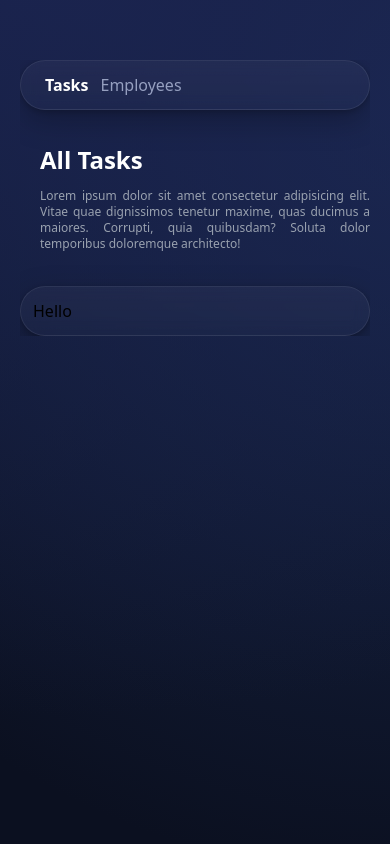
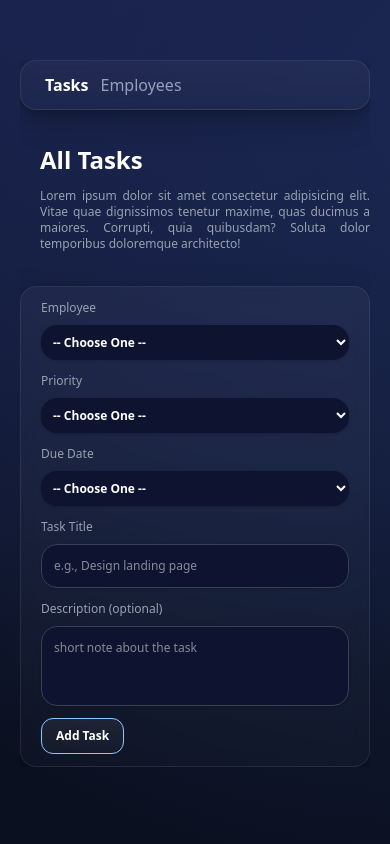
Before and after one commit to TamalPakrasi/PHP-learning-projects, a PHP site: page / in a window 390 px wide. Run offline with PHP 8.4, Linux system fonts and the light colour scheme.

Commit message:
employee management: add responsive grid form layout

```diff
--- a/Mega-Projects/Employee Management System/public/css/output.css
+++ b/Mega-Projects/Employee Management System/public/css/output.css
@@ -7,7 +7,10 @@
       "Segoe UI Emoji", "Segoe UI Symbol", "Noto Color Emoji";
     --font-mono: ui-monospace, SFMono-Regular, Menlo, Monaco, Consolas, "Liberation Mono",
       "Courier New", monospace;
+    --color-blue-300: oklch(80.9% 0.105 251.813);
+    --color-blue-400: oklch(70.7% 0.165 254.624);
     --color-gray-400: oklch(70.7% 0.022 261.325);
+    --color-gray-700: oklch(37.3% 0.034 259.733);
     --color-white: #fff;
     --spacing: 0.25rem;
     --text-xs: 0.75rem;
@@ -18,15 +21,17 @@
     --text-lg--line-height: calc(1.75 / 1.125);
     --text-2xl: 1.5rem;
     --text-2xl--line-height: calc(2 / 1.5);
-    --text-3xl: 1.875rem;
-    --text-3xl--line-height: calc(2.25 / 1.875);
     --font-weight-semibold: 600;
     --font-weight-bold: 700;
+    --radius-xl: 0.75rem;
+    --radius-2xl: 1rem;
     --blur-sm: 8px;
     --default-font-family: var(--font-sans);
     --default-mono-font-family: var(--font-mono);
+    --color-dropdown: #0e1430;
     --color-nav-1: rgba(255, 255, 255, 0.04);
     --color-nav-2: rgba(255, 255, 255, 0.02);
+    --color-btn-1: rgba(255, 255, 255, 0.06);
     --color-border-box: rgba(255, 255, 255, 0.08);
   }
 }
@@ -191,9 +196,6 @@
   .left-0 {
     left: calc(var(--spacing) * 0);
   }
-  .z-999 {
-    z-index: 999;
-  }
   .z-9999 {
     z-index: 9999;
   }
@@ -203,14 +205,17 @@
   .ms-3 {
     margin-inline-start: calc(var(--spacing) * 3);
   }
-  .mt-8 {
-    margin-top: calc(var(--spacing) * 8);
-  }
   .mt-8\.5 {
     margin-top: calc(var(--spacing) * 8.5);
   }
+  .mb-2 {
+    margin-bottom: calc(var(--spacing) * 2);
+  }
   .mb-3 {
     margin-bottom: calc(var(--spacing) * 3);
+  }
+  .block {
+    display: block;
   }
   .flex {
     display: flex;
@@ -221,11 +226,11 @@
   .min-h-\[100dvh\] {
     min-height: 100dvh;
   }
-  .border-collapse {
-    border-collapse: collapse;
+  .w-full {
+    width: 100%;
   }
-  .resize {
-    resize: both;
+  .resize-none {
+    resize: none;
   }
   .flex-col {
     flex-direction: column;
@@ -243,6 +248,15 @@
     border-style: var(--tw-border-style);
     border-width: 1px;
   }
+  .border-gray-700 {
+    border-color: var(--color-gray-700);
+  }
+  .p-2 {
+    padding: calc(var(--spacing) * 2);
+  }
+  .p-3 {
+    padding: calc(var(--spacing) * 3);
+  }
   .px-5 {
     padding-inline: calc(var(--spacing) * 5);
   }
@@ -259,13 +273,12 @@
     font-size: var(--text-2xl);
     line-height: var(--tw-leading, var(--text-2xl--line-height));
   }
-  .text-3xl {
-    font-size: var(--text-3xl);
-    line-height: var(--tw-leading, var(--text-3xl--line-height));
-  }
   .text-xs {
     font-size: var(--text-xs);
     line-height: var(--tw-leading, var(--text-xs--line-height));
+  }
+  .text-\[12px\] {
+    font-size: 12px;
   }
   .leading-4 {
     --tw-leading: calc(var(--spacing) * 4);
@@ -288,19 +301,19 @@
   .text-white {
     color: var(--color-white);
   }
-  .underline {
-    text-decoration-line: underline;
-  }
-  .outline {
-    outline-style: var(--tw-outline-style);
-    outline-width: 1px;
-  }
-  .backdrop-filter {
-    -webkit-backdrop-filter: var(--tw-backdrop-blur,) var(--tw-backdrop-brightness,) var(--tw-backdrop-contrast,) var(--tw-backdrop-grayscale,) var(--tw-backdrop-hue-rotate,) var(--tw-backdrop-invert,) var(--tw-backdrop-opacity,) var(--tw-backdrop-saturate,) var(--tw-backdrop-sepia,);
-    backdrop-filter: var(--tw-backdrop-blur,) var(--tw-backdrop-brightness,) var(--tw-backdrop-contrast,) var(--tw-backdrop-grayscale,) var(--tw-backdrop-hue-rotate,) var(--tw-backdrop-invert,) var(--tw-backdrop-opacity,) var(--tw-backdrop-saturate,) var(--tw-backdrop-sepia,);
-  }
   .sm\:text-sm {
     @media (width >= 40rem) {
+      font-size: var(--text-sm);
+      line-height: var(--tw-leading, var(--text-sm--line-height));
+    }
+  }
+  .md\:col-span-full {
+    @media (width >= 48rem) {
+      grid-column: 1 / -1;
+    }
+  }
+  .md\:text-sm {
+    @media (width >= 48rem) {
       font-size: var(--text-sm);
       line-height: var(--tw-leading, var(--text-sm--line-height));
     }
@@ -308,6 +321,36 @@
   .md\:text-\[1\.75rem\] {
     @media (width >= 48rem) {
       font-size: 1.75rem;
+    }
+  }
+  .lg\:col-span-full {
+    @media (width >= 64rem) {
+      grid-column: 1 / -1;
+    }
+  }
+  .lg\:col-start-4 {
+    @media (width >= 64rem) {
+      grid-column-start: 4;
+    }
+  }
+  .lg\:row-start-1 {
+    @media (width >= 64rem) {
+      grid-row-start: 1;
+    }
+  }
+  .lg\:row-start-2 {
+    @media (width >= 64rem) {
+      grid-row-start: 2;
+    }
+  }
+  .lg\:row-start-3 {
+    @media (width >= 64rem) {
+      grid-row-start: 3;
+    }
+  }
+  .lg\:self-end {
+    @media (width >= 64rem) {
+      align-self: flex-end;
     }
   }
   .lg\:text-lg {
@@ -323,10 +366,12 @@
     }
   }
 }
-@layer utilities {
+@layer base {
   .bg-root {
     background: radial-gradient(1200px 800px at 10% -10%, #1b2450, transparent), radial-gradient(800px 800px at 110% 10%, #1a2a52, transparent), #0b1020;
   }
+}
+@layer utilities {
   .container-max {
     width: 100%;
     @media (width >= 40rem) {
@@ -346,7 +391,7 @@
     }
   }
   .card-cover {
-    border-radius: calc(infinity * 1px);
+    border-radius: var(--radius-2xl);
     border-style: var(--tw-border-style);
     border-width: 1px;
     border-color: var(--color-border-box);
@@ -366,6 +411,64 @@
     -webkit-backdrop-filter: var(--tw-backdrop-blur,) var(--tw-backdrop-brightness,) var(--tw-backdrop-contrast,) var(--tw-backdrop-grayscale,) var(--tw-backdrop-hue-rotate,) var(--tw-backdrop-invert,) var(--tw-backdrop-opacity,) var(--tw-backdrop-saturate,) var(--tw-backdrop-sepia,);
     backdrop-filter: var(--tw-backdrop-blur,) var(--tw-backdrop-brightness,) var(--tw-backdrop-contrast,) var(--tw-backdrop-grayscale,) var(--tw-backdrop-hue-rotate,) var(--tw-backdrop-invert,) var(--tw-backdrop-opacity,) var(--tw-backdrop-saturate,) var(--tw-backdrop-sepia,);
   }
+  .form-grid {
+    display: grid;
+    grid-template-columns: repeat(1, minmax(0, 1fr));
+    gap: calc(var(--spacing) * 3);
+    padding-inline: calc(var(--spacing) * 2);
+    @media (width >= 48rem) {
+      grid-template-columns: repeat(3, minmax(0, 1fr));
+    }
+    @media (width >= 64rem) {
+      grid-template-columns: 1fr 1fr 1fr 100px;
+    }
+  }
+  .form-field {
+    border-radius: var(--radius-2xl);
+    background-color: var(--color-dropdown);
+    font-size: 12px;
+    color: var(--color-white);
+    --tw-shadow: 0 1px 3px 0 var(--tw-shadow-color, rgb(0 0 0 / 0.1)), 0 1px 2px -1px var(--tw-shadow-color, rgb(0 0 0 / 0.1));
+    box-shadow: var(--tw-inset-shadow), var(--tw-inset-ring-shadow), var(--tw-ring-offset-shadow), var(--tw-ring-shadow), var(--tw-shadow);
+    &:focus {
+      outline-style: var(--tw-outline-style);
+      outline-width: 3px;
+    }
+    &:focus {
+      outline-color: var(--color-blue-400);
+    }
+    @media (width >= 48rem) {
+      font-size: var(--text-sm);
+      line-height: var(--tw-leading, var(--text-sm--line-height));
+    }
+  }
+  .btn {
+    width: fit-content;
+    height: fit-content;
+    border-radius: var(--radius-xl);
+    border-style: var(--tw-border-style);
+    border-width: 1px;
+    border-color: var(--color-blue-300);
+    --tw-gradient-position: 180deg;
+    @supports (background-image: linear-gradient(in lab, red, red)) {
+      --tw-gradient-position: 180deg in oklab;
+    }
+    background-image: linear-gradient(var(--tw-gradient-stops));
+    --tw-gradient-from: var(--color-btn-1);
+    --tw-gradient-stops: var(--tw-gradient-via-stops, var(--tw-gradient-position), var(--tw-gradient-from) var(--tw-gradient-from-position), var(--tw-gradient-to) var(--tw-gradient-to-position));
+    --tw-gradient-to: var(--color-nav-2);
+    --tw-gradient-stops: var(--tw-gradient-via-stops, var(--tw-gradient-position), var(--tw-gradient-from) var(--tw-gradient-from-position), var(--tw-gradient-to) var(--tw-gradient-to-position));
+    padding-inline: calc(var(--spacing) * 3.5);
+    padding-block: calc(var(--spacing) * 2);
+    font-size: 12px;
+    --tw-font-weight: var(--font-weight-semibold);
+    font-weight: var(--font-weight-semibold);
+    color: var(--color-white);
+    @media (width >= 48rem) {
+      font-size: var(--text-sm);
+      line-height: var(--tw-leading, var(--text-sm--line-height));
+    }
+  }
 }
 @property --tw-border-style {
   syntax: "*";
@@ -377,47 +480,6 @@
   inherits: false;
 }
 @property --tw-font-weight {
-  syntax: "*";
-  inherits: false;
-}
-@property --tw-outline-style {
-  syntax: "*";
-  inherits: false;
-  initial-value: solid;
-}
-@property --tw-backdrop-blur {
-  syntax: "*";
-  inherits: false;
-}
-@property --tw-backdrop-brightness {
-  syntax: "*";
-  inherits: false;
-}
-@property --tw-backdrop-contrast {
-  syntax: "*";
-  inherits: false;
-}
-@property --tw-backdrop-grayscale {
-  syntax: "*";
-  inherits: false;
-}
-@property --tw-backdrop-hue-rotate {
-  syntax: "*";
-  inherits: false;
-}
-@property --tw-backdrop-invert {
-  syntax: "*";
-  inherits: false;
-}
-@property --tw-backdrop-opacity {
-  syntax: "*";
-  inherits: false;
-}
-@property --tw-backdrop-saturate {
-  syntax: "*";
-  inherits: false;
-}
-@property --tw-backdrop-sepia {
   syntax: "*";
   inherits: false;
 }
@@ -528,22 +590,53 @@
   inherits: false;
   initial-value: 0 0 #0000;
 }
+@property --tw-backdrop-blur {
+  syntax: "*";
+  inherits: false;
+}
+@property --tw-backdrop-brightness {
+  syntax: "*";
+  inherits: false;
+}
+@property --tw-backdrop-contrast {
+  syntax: "*";
+  inherits: false;
+}
+@property --tw-backdrop-grayscale {
+  syntax: "*";
+  inherits: false;
+}
+@property --tw-backdrop-hue-rotate {
+  syntax: "*";
+  inherits: false;
+}
+@property --tw-backdrop-invert {
+  syntax: "*";
+  inherits: false;
+}
+@property --tw-backdrop-opacity {
+  syntax: "*";
+  inherits: false;
+}
+@property --tw-backdrop-saturate {
+  syntax: "*";
+  inherits: false;
+}
+@property --tw-backdrop-sepia {
+  syntax: "*";
+  inherits: false;
+}
+@property --tw-outline-style {
+  syntax: "*";
+  inherits: false;
+  initial-value: solid;
+}
 @layer properties {
   @supports ((-webkit-hyphens: none) and (not (margin-trim: inline))) or ((-moz-orient: inline) and (not (color:rgb(from red r g b)))) {
     *, ::before, ::after, ::backdrop {
       --tw-border-style: solid;
       --tw-leading: initial;
       --tw-font-weight: initial;
-      --tw-outline-style: solid;
-      --tw-backdrop-blur: initial;
-      --tw-backdrop-brightness: initial;
-      --tw-backdrop-contrast: initial;
-      --tw-backdrop-grayscale: initial;
-      --tw-backdrop-hue-rotate: initial;
-      --tw-backdrop-invert: initial;
-      --tw-backdrop-opacity: initial;
-      --tw-backdrop-saturate: initial;
-      --tw-backdrop-sepia: initial;
       --tw-gradient-position: initial;
       --tw-gradient-from: #0000;
       --tw-gradient-via: #0000;
@@ -567,6 +660,16 @@
       --tw-ring-offset-width: 0px;
       --tw-ring-offset-color: #fff;
       --tw-ring-offset-shadow: 0 0 #0000;
+      --tw-backdrop-blur: initial;
+      --tw-backdrop-brightness: initial;
+      --tw-backdrop-contrast: initial;
+      --tw-backdrop-grayscale: initial;
+      --tw-backdrop-hue-rotate: initial;
+      --tw-backdrop-invert: initial;
+      --tw-backdrop-opacity: initial;
+      --tw-backdrop-saturate: initial;
+      --tw-backdrop-sepia: initial;
+      --tw-outline-style: solid;
     }
   }
 }
--- /dev/null
+++ b/Mega-Projects/Employee Management System/views/components/dropdown.php
@@ -0,0 +1,7 @@
+<div class="">
+  <label for="<?php echo $dropdown; ?>" class="block text-gray-400 mb-2 text-[12px] md:text-sm"><?php echo ucwords($dropdown); ?></label>
+
+  <select name="<?php echo $dropdown; ?>" id="<?php echo $dropdown; ?>" class="block w-full form-field font-semibold p-2">
+    <option selected disabled>-- Choose One --</option>
+  </select>
+</div>
--- a/Mega-Projects/Employee Management System/views/components/task_grid.php
+++ b/Mega-Projects/Employee Management System/views/components/task_grid.php
@@ -1 +1,22 @@
-<div>Hello</div>
+<?php
+$dropdowns = ["employee", "priority", "due date"];
+?>
+<form action="" method="post" class="form-grid">
+  <?php
+  foreach ($dropdowns as $dropdown) {
+    include __DIR__ . "/dropdown.php";
+  }
+  ?>
+
+  <div class="md:col-span-full lg:row-start-2 lg:col-span-full">
+    <label for="task_title" class="block text-gray-400 mb-2 text-[12px] md:text-sm">Task Title</label>
+    <input type="text" name="task_title" id="task_title" class="block w-full form-field p-3 border border-gray-700" placeholder="e.g., Design landing page">
+  </div>
+
+  <div class="md:col-span-full lg:row-start-3 lg:col-span-full">
+    <label for="task_desc" class="block text-gray-400 mb-2 text-[12px] md:text-sm">Description (optional)</label>
+    <textarea name="task_desc" id="task_desc" class="block w-full form-field p-3 border border-gray-700 resize-none" rows="3" placeholder="short note about the task"></textarea>
+  </div>
+
+  <input type="submit" value="Add Task" class="btn lg:row-start-1 lg:col-start-4 lg:self-end">
+</form>
```
Also changed, not shown: Mega-Projects/Employee Management System/public/css/input.css (+19 -2 lines).
